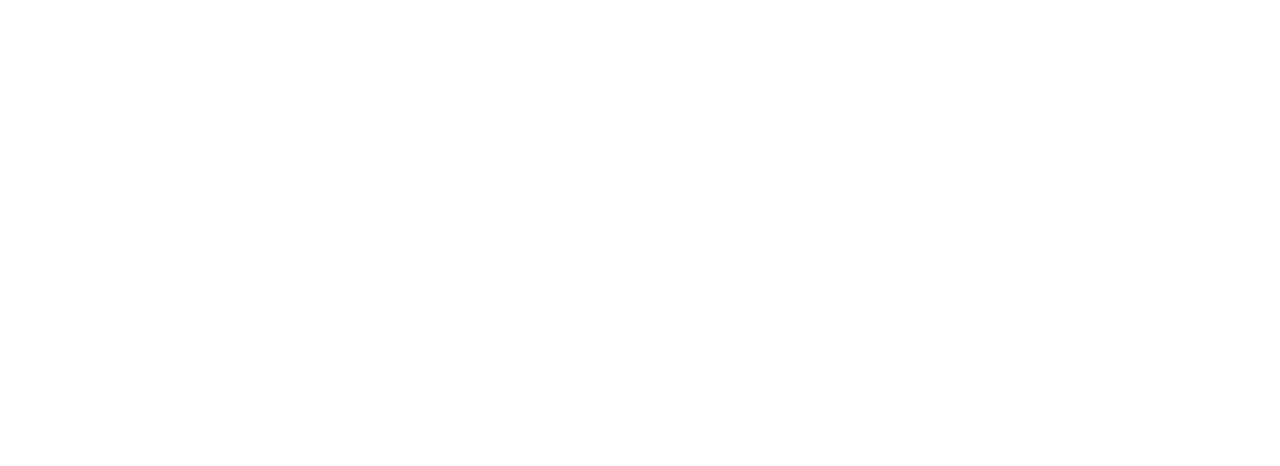
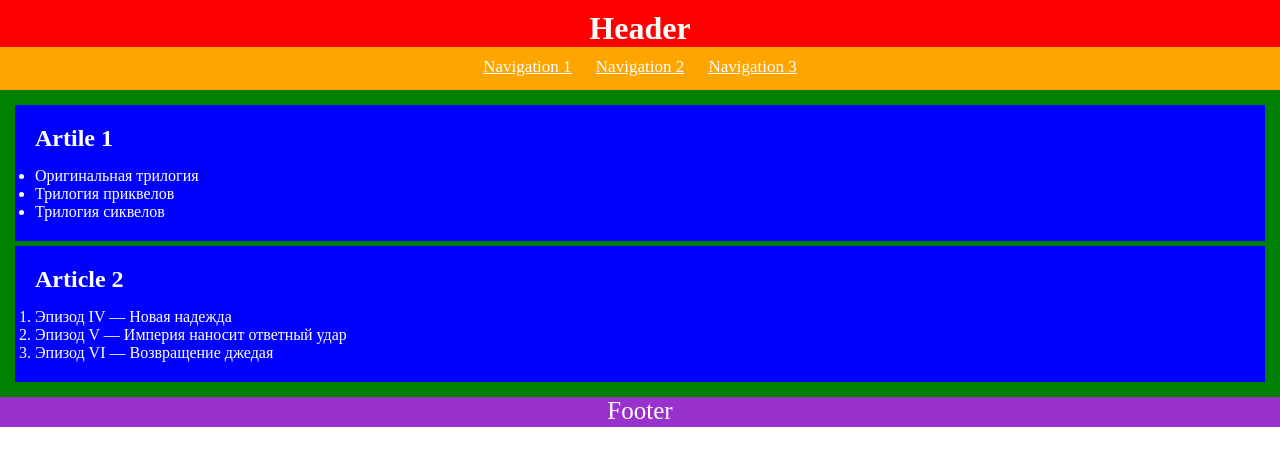
Before and after one commit to js-tasks-ru/htmlcss-20220919_khlopovdima, a website: page 02-dz0/01-semantic-mockup/solution.html in a window 1280 px wide. Drawn offline with Linux system fonts and the light colour scheme.

Commit message:
DZ semantic

```diff
--- a/02-dz0/01-semantic-mockup/solution.html
+++ b/02-dz0/01-semantic-mockup/solution.html
@@ -1,4 +1,45 @@
 <!DOCTYPE html>
 <html lang="ru">
     <!-- Ваше решение -->
+    <head>
+        <meta charset="UTF-8">
+        <meta http-equiv="X-UA-Compatible" content="IE=edge">
+        <meta name="viewport" content="width=device-width, initial-scale=1.0">
+        <title>semantic</title>
+        <link rel="stylesheet" href="/02-dz0/style.css">
+    </head>
+    <body>
+
+        <header>
+            <h1>Header</h1>
+            <nav>
+                <a href="#">Navigation 1</a>
+                <a href="#">Navigation 2</a>
+                <a href="#">Navigation 3</a>
+            </nav>
+        </header>
+
+        <main>
+            <article>
+                <h2>Artile 1</h2>
+                <ul>
+                    <li>Оригинальная трилогия</li>
+                    <li>Трилогия приквелов</li>
+                    <li>Трилогия сиквелов</li>
+                </ul>
+            </article>
+            <article>
+                <h2>Article 2</h2>
+                <ol>
+                    <li>Эпизод IV — Новая надежда</li>
+                    <li>Эпизод V — Империя наносит ответный удар</li>
+                    <li>Эпизод VI — Возвращение джедая</li>
+                </ol>
+            </article>
+        </main>
+        <footer>
+            Footer
+        </footer>
+
+    </body>
 </html>
--- /dev/null
+++ b/02-dz0/style.css
@@ -0,0 +1,48 @@
+* {
+	margin: 0;
+	padding: 0;
+	color: #fff;
+}
+
+header {
+	background-color: red;
+	text-align: center;
+	height: 50px;
+	padding-top: 10px;
+	margin-bottom: 30px;
+}
+
+nav {
+	display: block;
+	background-color: orange;
+	height: 80px;
+	text-align: center;
+	font-size: 17px;
+	line-height: 40px;
+}
+
+nav a {
+	margin: 10px;
+}
+
+main {
+	background-color: green;
+	padding: 10px;
+}
+
+article {
+	background-color: blue;
+	margin: 5px;
+	padding: 20px;
+}
+
+article h2 {
+	padding-bottom: 15px;
+}
+
+footer {
+	background-color:darkorchid;
+	height: 30px;
+	font-size: 25px;
+	text-align: center;
+}
```
